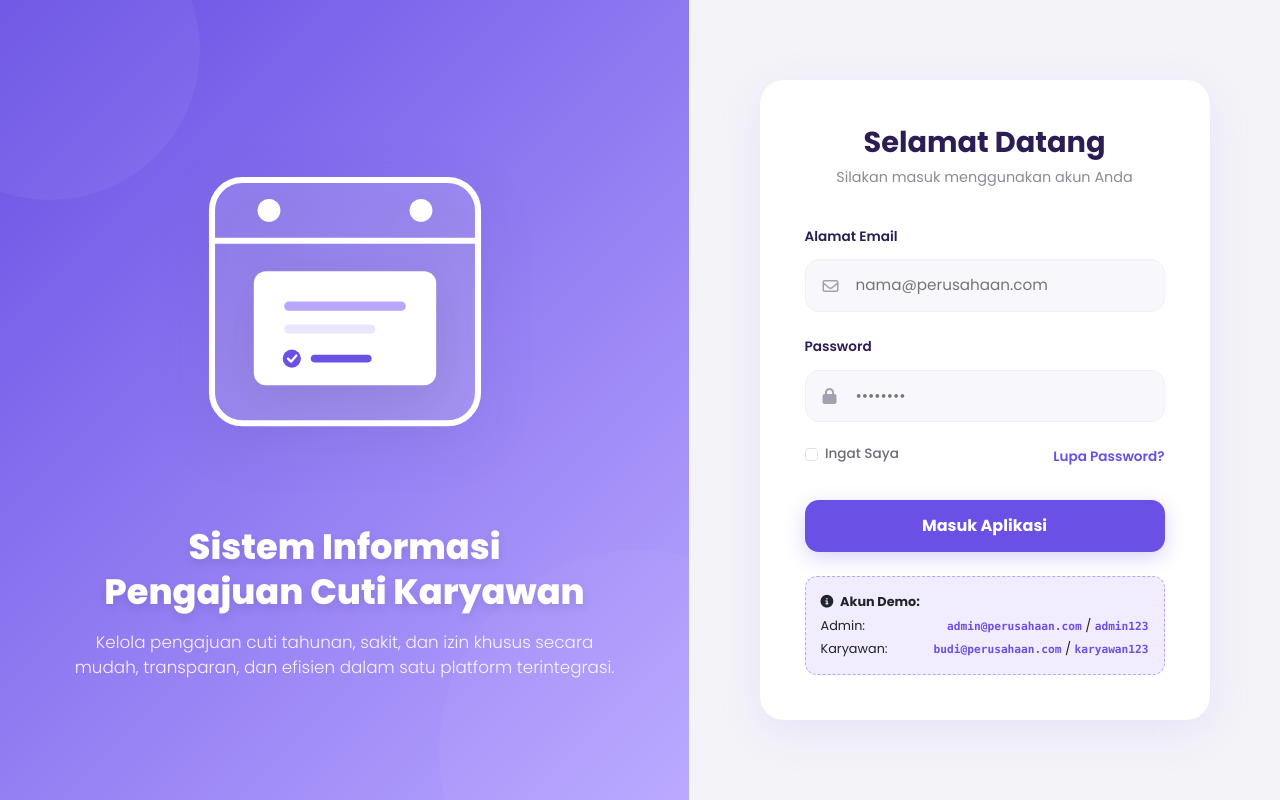
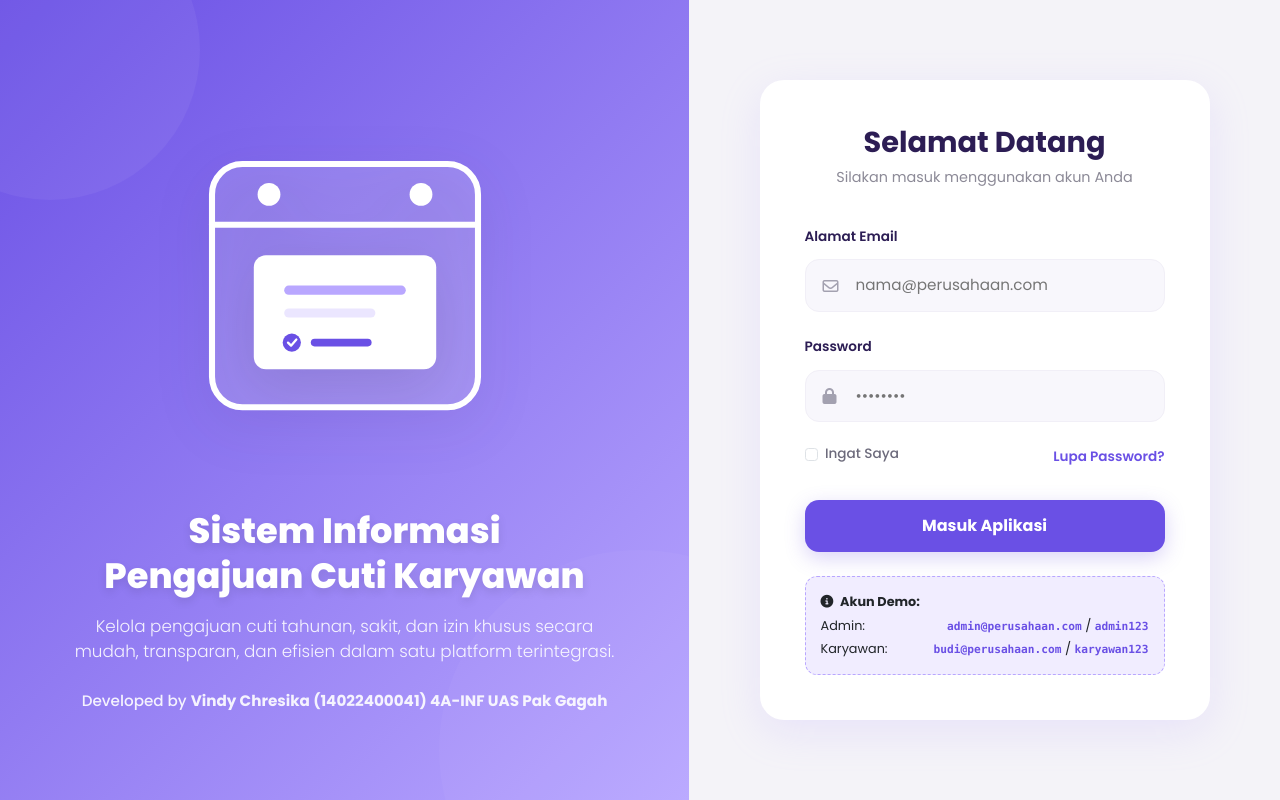
Before and after one commit to vindychresika-source/sistemcutikaryawan, a PHP site: page /login.php in a window 1280 px wide. Run offline with PHP 8.4, Linux system fonts and the light colour scheme; data comes from the database, SQL or seed files in the repository; some libraries are stand-ins or nearby versions.

Commit message:
Update project

```diff
--- /dev/null
+++ b/index.php
@@ -0,0 +1,4 @@
+<?php
+header("Location: login.php");
+exit;
+?>
--- a/login.php
+++ b/login.php
@@ -55,6 +55,13 @@ if ($_SERVER['REQUEST_METHOD'] == 'POST') {
             --bg-gray: #F4F3F8;
             --text-main: #2C1D54;
         }
+
+        .developer-credit{
+   			 margin-top: 25px;
+  			 font-size: 0.95rem;
+    		opacity: 0.9;
+   			 font-weight: 500;
+		}
 
         body {
             font-family: 'Poppins', sans-serif;
@@ -331,9 +338,13 @@ if ($_SERVER['REQUEST_METHOD'] == 'POST') {
         </svg>
 
         <div class="login-title-box">
-            <h1>Sistem Informasi<br>Pengajuan Cuti Karyawan</h1>
-            <p>Kelola pengajuan cuti tahunan, sakit, dan izin khusus secara mudah, transparan, dan efisien dalam satu platform terintegrasi.</p>
-        </div>
+    		<h1>Sistem Informasi<br>Pengajuan Cuti Karyawan</h1>
+   			 <p>Kelola pengajuan cuti tahunan, sakit, dan izin khusus secara mudah, transparan, dan efisien dalam satu platform terintegrasi.</p>
+
+  		 	 <div class="developer-credit">
+       			 Developed by <strong>Vindy Chresika (14022400041) 4A-INF UAS Pak Gagah</strong>
+   		 	</div>
+		</div>
     </div>
 
     <!-- Sisi Kanan: Card Login -->
```
